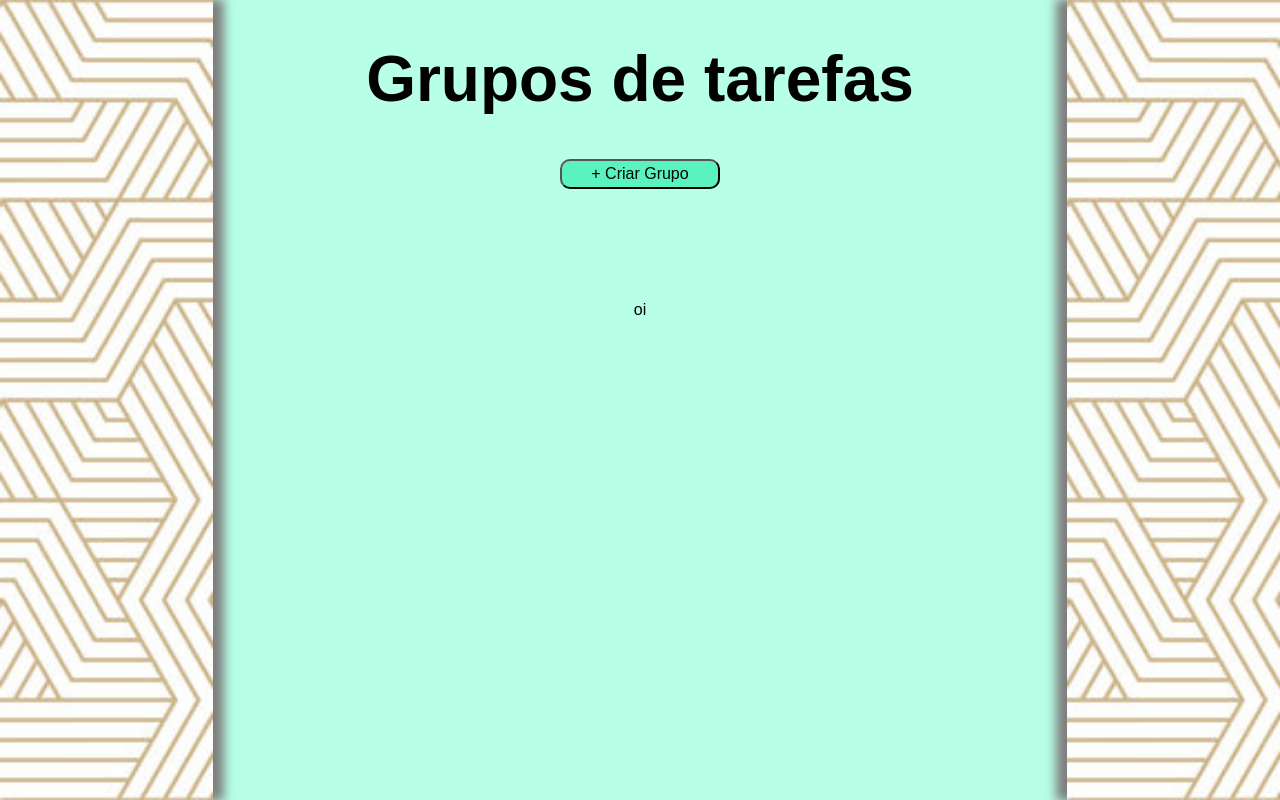
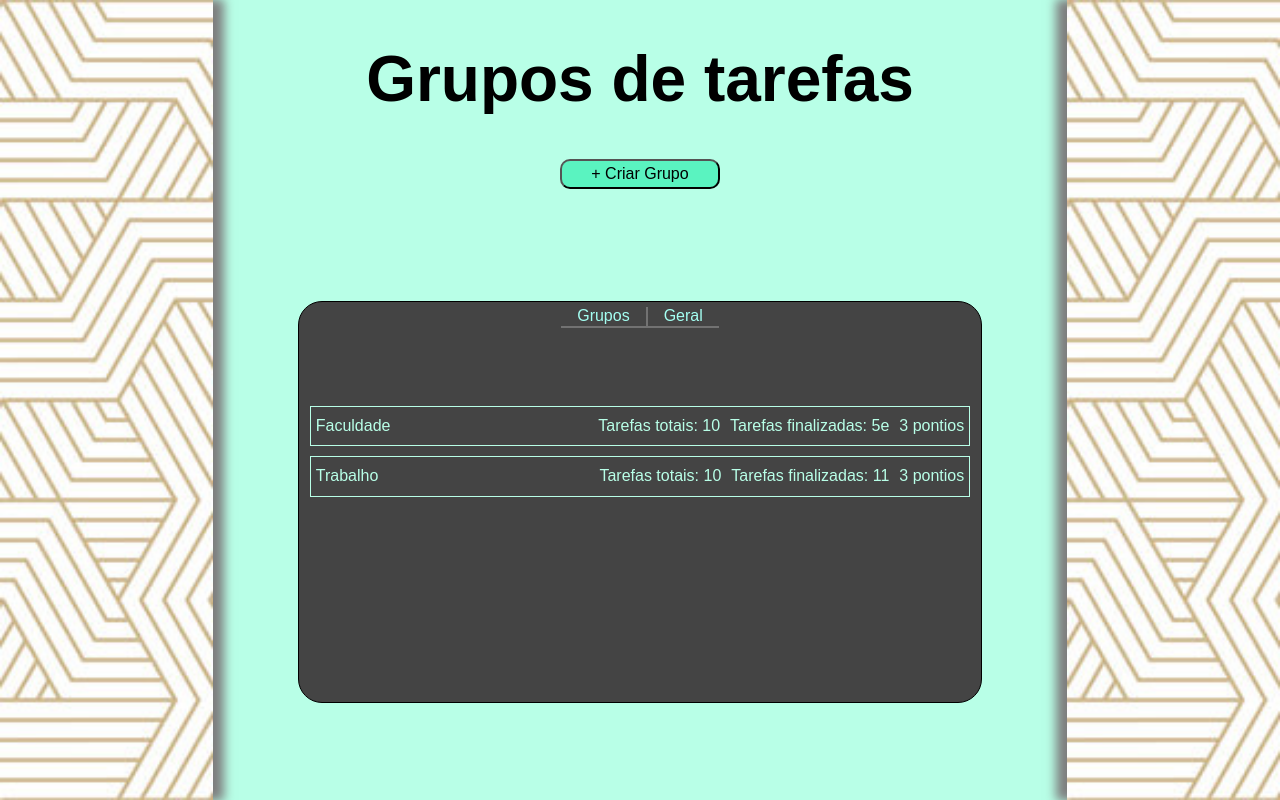
Before and after one commit to LeonardoMelloTrindade/to-do-list, a Vue app: page / in a window 1280 px wide. Built offline with nearby package versions, Linux system fonts and the light colour scheme.

Commit message:
feat: cria componente de lista

```diff
--- a/src/components/layout/centerContent.vue
+++ b/src/components/layout/centerContent.vue
@@ -17,6 +17,7 @@
   display: flex;
   flex-direction: column;
   align-items: center;
+  width: 100%;
 }
 
 .container-lists {
--- /dev/null
+++ b/src/components/ui/ContainerList.vue
@@ -0,0 +1,62 @@
+<template>
+  <main class="container-list">
+    <nav class="navigation" v-if="itensNavigation?.length !== 0">
+      <span v-for="item of itensNavigation" :key="item" class="itens-navigation">
+        {{ item }}
+      </span>
+    </nav>
+    <nav class="navigation" v-else>
+      <span class="itens-navigation">{{ itensNavigation[0] }}</span>
+    </nav>
+    <section class="list">
+      <ListGroupItem  name="Faculdade" alltasks="10" alltasks-finished="5e"/>
+      <ListGroupItem  name="Trabalho" alltasks="10" alltasks-finished="11"/>
+    </section>
+  </main>
+</template>
+
+<script setup lang="ts">
+import ListGroupItem from '@/components/ui/ListGroupItem.vue';
+
+const { itensNavigation } = defineProps({
+  itensNavigation: Array<string>
+});
+
+</script>
+
+<style scoped>
+.container-list {
+  min-width: 450px;
+  width: 80%;
+  border: 1px solid;
+  background-color: #444444;
+  min-height: 25rem;
+  border-radius: 1.5em;
+}
+
+.navigation {
+  color: #a4fff2;
+  text-align: center;
+  margin: 5px 0;
+}
+
+.list {
+  margin-top: 5rem;
+}
+
+.itens-navigation:nth-child(1) {
+  border-right: 2px solid rgb(114, 114, 114);
+  padding-right: 16px;
+  padding-left: 16px;
+}
+
+.itens-navigation:nth-child(2) {
+  padding-left: 16px;
+  padding-right: 16px;
+}
+
+.itens-navigation:nth-child(1), .itens-navigation:nth-child(2) {
+  border-bottom: 2px solid rgb(114, 114, 114);
+  padding-bottom: 2px;
+}
+</style>
--- /dev/null
+++ b/src/components/ui/ListGroupItem.vue
@@ -0,0 +1,41 @@
+<template>
+  <div class="container">
+    <article class="container-group">
+      <div>
+        {{ name }}
+      </div>
+      <div class="container-tasks">
+        <span>Tarefas totais: {{ alltasks }}</span>
+        <span>Tarefas finalizadas: {{ alltasksFinished }}</span>
+        <span>3 pontios</span>
+      </div>
+    </article>
+  </div>
+</template>
+
+<script setup lang="ts">
+import { theme } from '@/styles/theme';
+
+const { name, alltasks, alltasksFinished } = defineProps(['name', 'alltasks', 'alltasksFinished']);
+</script>
+
+<style scoped>
+span:nth-child(1), span:nth-child(2) {
+  margin-right: 10px;
+}
+
+.container {
+  display: flex;
+  justify-content: center;
+}
+
+.container-group {
+  color: v-bind('theme.background');
+  border: 1px solid v-bind('theme.background');
+  width: 95%;
+  display: flex;
+  justify-content: space-between;
+  margin-bottom: 10px;
+  padding: 10px 5px;
+}
+</style>
--- a/src/main.css
+++ b/src/main.css
@@ -10,4 +10,5 @@
     background-color: var(--background);
     height: 100%;
     font-family: Arial, Helvetica, sans-serif;
+    width: 100%;
 }
--- a/src/pages/ListGroups.vue
+++ b/src/pages/ListGroups.vue
@@ -9,7 +9,7 @@
           <BtnAdd label=" + Criar Grupo "/>
         </template>
         <template #list>
-          oi
+          <ContainerList :itensNavigation="['Grupos', 'Geral']"/>
         </template>
       </CenterContent>
     </template>
@@ -21,4 +21,5 @@
 import TitleHeader from '@/components/ui/TitleHeader.vue';
 import CenterContent from '@/components/layout/CenterContent.vue';
 import BtnAdd from '@/components/ui/BtnAdd.vue';
+import ContainerList from '@/components/ui/ContainerList.vue';
 </script>
```
